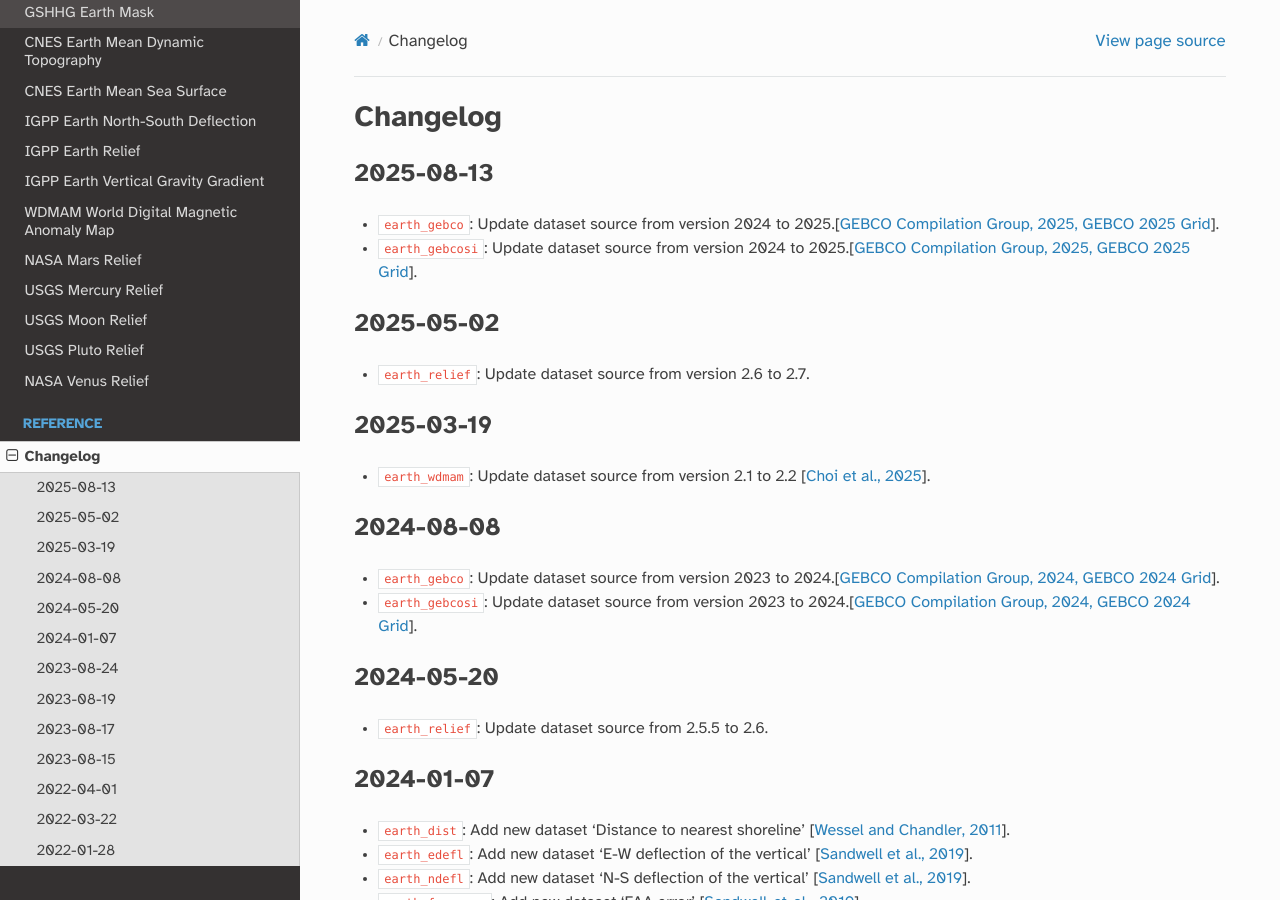
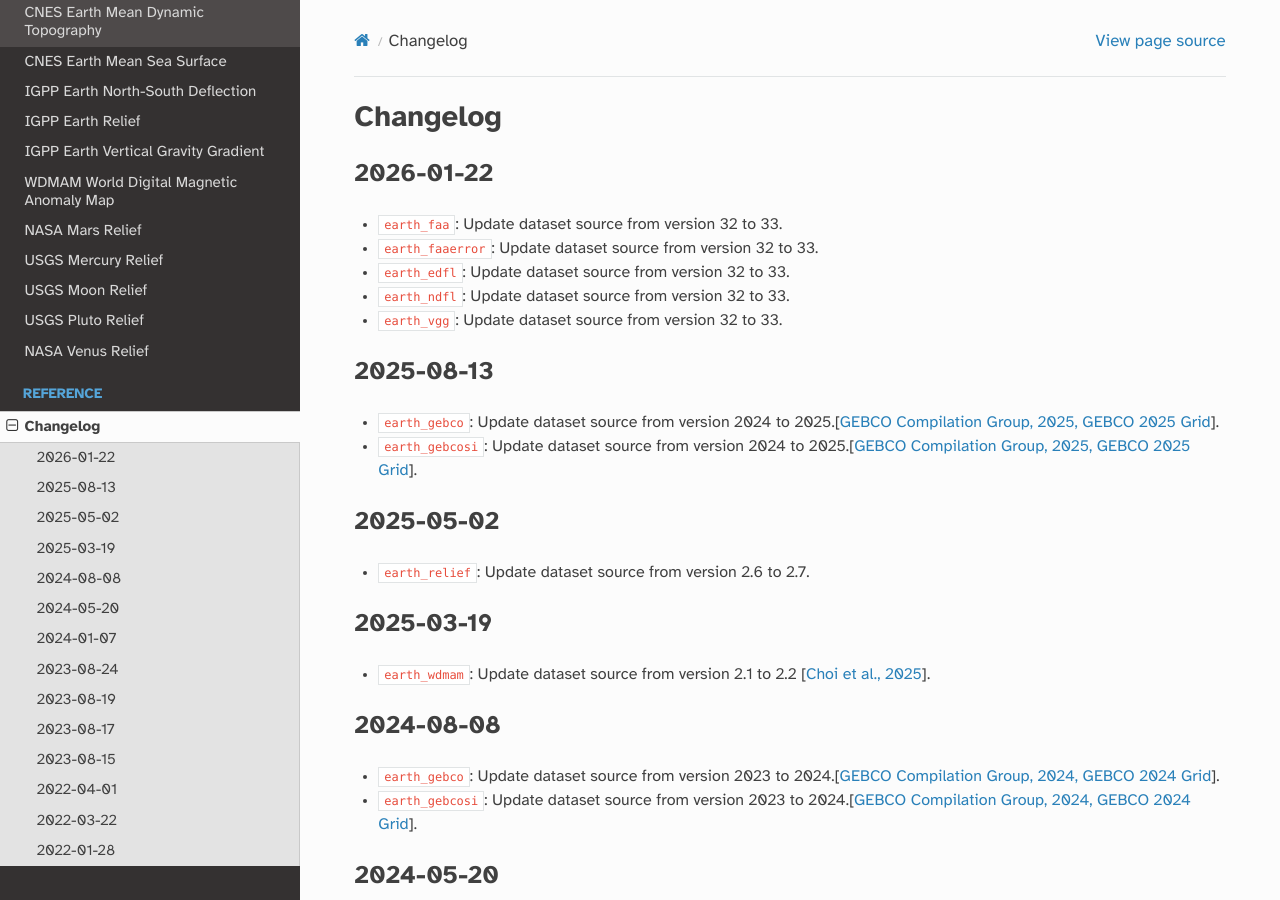
Before and after one commit to GenericMappingTools/remote-datasets, a Sphinx documentation site: the page built from docs/changes.rst, in a window 1280 px wide and 900 px high. Built offline with Sphinx 7.4.7 and the Read the Docs theme 3.1.0, drawn with Linux system fonts in a browser that asks for light colours.

Commit message:
Update information and changelog. (#143)

```diff
--- a/docs/changes.rst
+++ b/docs/changes.rst
@@ -1,5 +1,14 @@
 Changelog
 ---------
+
+2026-01-22
+^^^^^^^^^^
+
+- ``earth_faa``: Update dataset source from version 32 to 33.
+- ``earth_faaerror``: Update dataset source from version 32 to 33.
+- ``earth_edfl``: Update dataset source from version 32 to 33.
+- ``earth_ndfl``: Update dataset source from version 32 to 33.
+- ``earth_vgg``: Update dataset source from version 32 to 33.
 
 2025-08-13
 ^^^^^^^^^^
--- a/docs/earth-edefl.rst
+++ b/docs/earth-edefl.rst
@@ -12,7 +12,7 @@ Both geodynamic and geophysical studies have an interest in the study of the Ear
 gravity field and are often used in conjunctions with bathymetric or topographic relief
 to assess the degree of isostasy.
 `David Sandwell and colleagues <https://topex.ucsd.edu/marine_grav/mar_grav.html>`_
-have provided altimetry-based marine FAA and similar grids since 1995. The latest version 32 is now
+have provided altimetry-based marine FAA and similar grids since 1995. The latest version 33 is now
 available for remote use in GMT. Over land these grids are filled in by the EGM2008 model
 [Pavlis et al., 2012]. This dataset contains the east-west deflection of the vertical
 in micro-radians. Polar regions beyond ±80˚ are not covered and are set to NaN.
--- a/docs/earth-faa.rst
+++ b/docs/earth-faa.rst
@@ -12,7 +12,7 @@ Both geodynamic and geophysical studies have an interest in the study of the Ear
 gravity field and are often used in conjunctions with bathymetric or topographic relief
 to assess the degree of isostasy.
 `David Sandwell and colleagues <https://topex.ucsd.edu/marine_grav/mar_grav.html>`_
-have provided altimetry-based marine FAA and similar grids since 1995. The latest version 32 is now
+have provided altimetry-based marine FAA and similar grids since 1995. The latest version 33 is now
 available for remote use in GMT. Over land these grids are filled in by the EGM2008 model [Pavlis et al., 2012].
 Polar regions beyond ±80˚ are not covered and are set to NaN.
 
--- a/docs/earth-faaerror.rst
+++ b/docs/earth-faaerror.rst
@@ -9,7 +9,7 @@ IGPP Earth Free-Air Anomaly Uncertainty
    :align: center
 
 `David Sandwell and colleagues <https://topex.ucsd.edu/marine_grav/mar_grav.html>`_
-have provided altimetry-based marine FAA and similar grids since 1995. The latest version 32 is now
+have provided altimetry-based marine FAA and similar grids since 1995. The latest version 33 is now
 available for remote use in GMT. Over land these grids are filled in by the EGM2008 model [Pavlis et al., 2012].
 Polar regions beyond ±80˚ are not covered and are set to NaN.
 This data is a companion to the FAA anomalies but contains the uncertainty of each
--- a/docs/earth-ndefl.rst
+++ b/docs/earth-ndefl.rst
@@ -12,7 +12,7 @@ Both geodynamic and geophysical studies have an interest in the study of the Ear
 gravity field and are often used in conjunctions with bathymetric or topographic relief
 to assess the degree of isostasy.
 `David Sandwell and colleagues <https://topex.ucsd.edu/marine_grav/mar_grav.html>`_
-have provided altimetry-based marine FAA and similar grids since 1995. The latest version 32 is now
+have provided altimetry-based marine FAA and similar grids since 1995. The latest version 33 is now
 available for remote use in GMT. Over land these grids are filled in by the EGM2008 model
 [Pavlis et al., 2012]. This dataset contains the north-south deflection of the vertical
 in micro-radians. Polar regions beyond ±80˚ are not covered and are set to NaN.
--- a/docs/earth-vgg.rst
+++ b/docs/earth-vgg.rst
@@ -11,7 +11,7 @@ IGPP Earth Vertical Gravity Gradient
 Marine geophysicists and in particular researchers of plate tectonics have an interest in derivatives of the Earth's
 gravity field as such anomalies may highlight smaller-scale features, such as seafloor tectonic scars and seamounts.
 `David Sandwell and colleagues <https://topex.ucsd.edu/marine_grav/mar_grav.html>`_
-have provided altimetry-based marine vertical gravity gradients (VGG) and similar grids since 1995. The latest version 32 is now
+have provided altimetry-based marine vertical gravity gradients (VGG) and similar grids since 1995. The latest version 33 is now
 available for remote use in GMT. Over land, these grids are filled in by predictions of the EGM2008 model [Pavlis et al., 2012].
 Polar regions beyond ±80˚ are not covered and are set to NaN.
 
```
